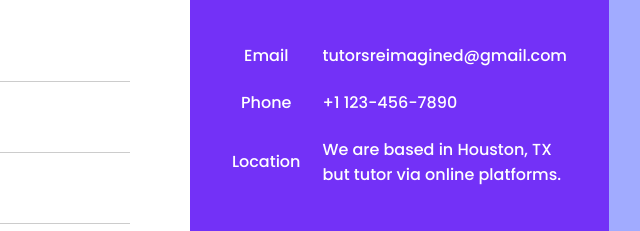
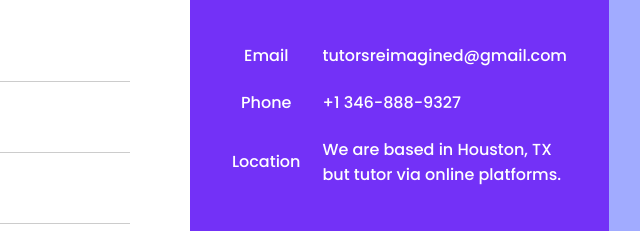
Before and after one commit to tutorsreimagined/tutorsreimagined.github.io, a plain HTML site: page index.html in a window 1280 px wide. Shown: the part 3010-3241 px from the top of the page, 543-1183 px from the left. Drawn offline with Linux system fonts and the light colour scheme.

Commit message:
Update index.html

```diff
--- a/index.html
+++ b/index.html
@@ -161,7 +161,7 @@
                     </tr>
                     <tr>
                         <td>Phone</td>
-                        <td>+1 123-456-7890</td>
+                        <td>+1 346-888-9327</td>
                     </tr>
                     <tr>
                         <td>Location</td>
```
